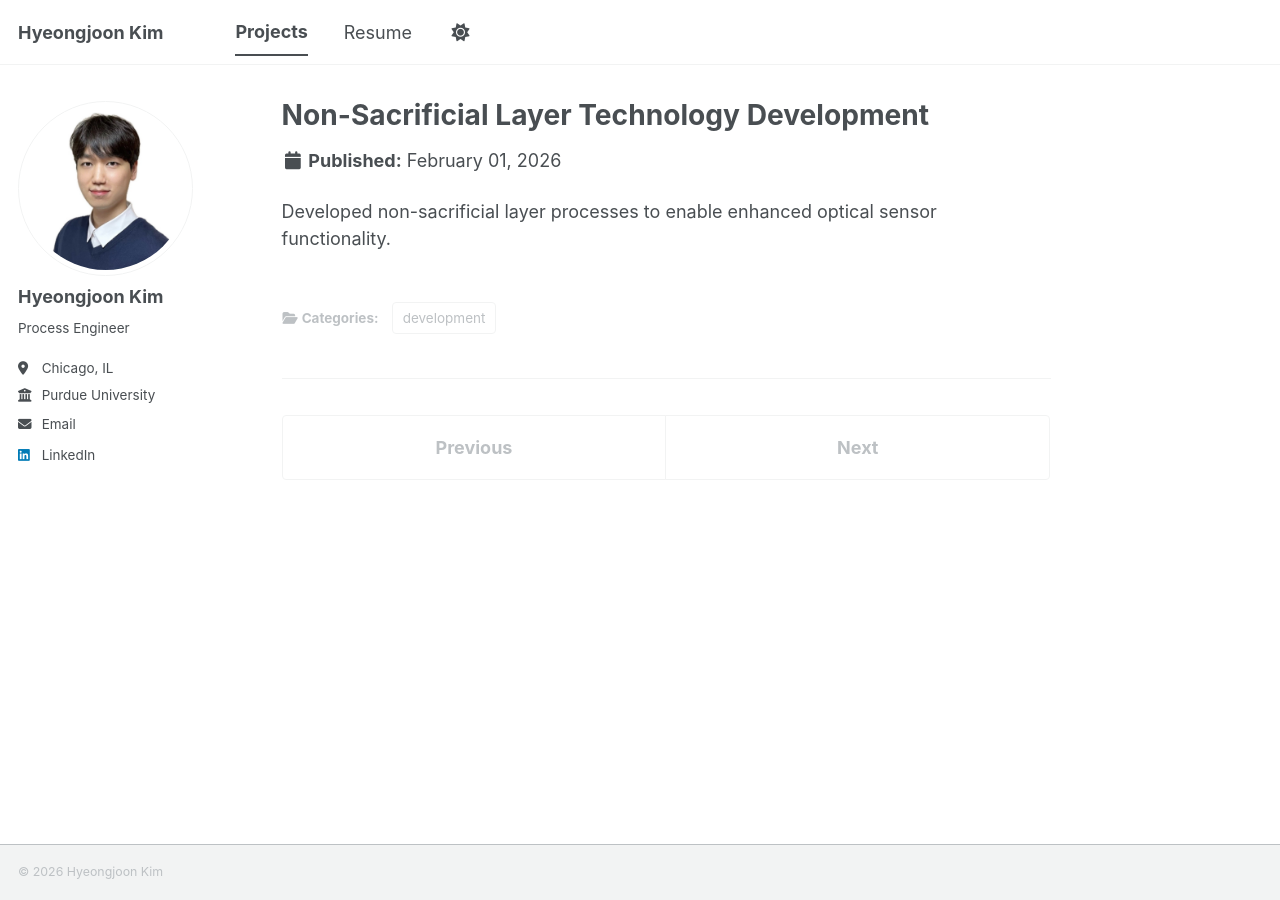
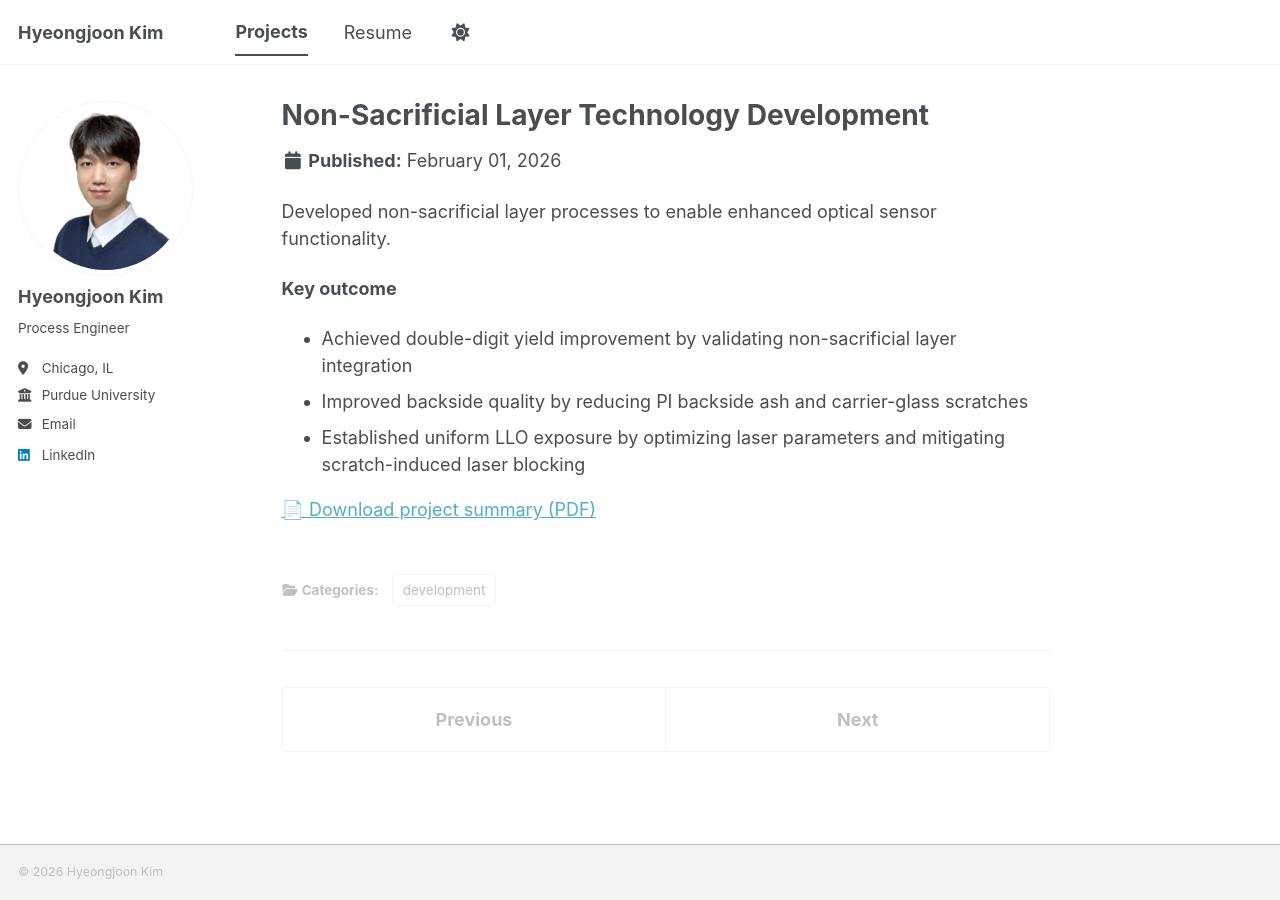
Before and after one commit to joonk1214/joonk1214.github.io, a Jekyll site: the page built from _portfolio/portfolio-3.md, in a window 1280 px wide. Built offline with Jekyll 4.4.1, drawn with Linux system fonts in a browser that asks for light colours; a script bundle is joined from its source files by our own code; library files that are not in the unit come from our copies.

Commit message:
Update portfolio-3.md

```diff
--- a/_portfolio/portfolio-3.md
+++ b/_portfolio/portfolio-3.md
@@ -1,8 +1,15 @@
 ---
 title: "Non-Sacrificial Layer Technology Development"
-excerpt: "<img src='/images/500x300.png'>"
+excerpt: "<img src='/images/Non-Sacrificial Layer Technology Development.png'>"
 collection: portfolio
 category: development
 ---
 
 Developed non-sacrificial layer processes to enable enhanced optical sensor functionality.
+
+**Key outcome**
+- Achieved double-digit yield improvement by validating non-sacrificial layer integration
+- Improved backside quality by reducing PI backside ash and carrier-glass scratches
+- Established uniform LLO exposure by optimizing laser parameters and mitigating scratch-induced laser blocking
+
+[📄 Download project summary (PDF)](/files/Non-Sacrificial Layer Technology Development.pdf)
```
